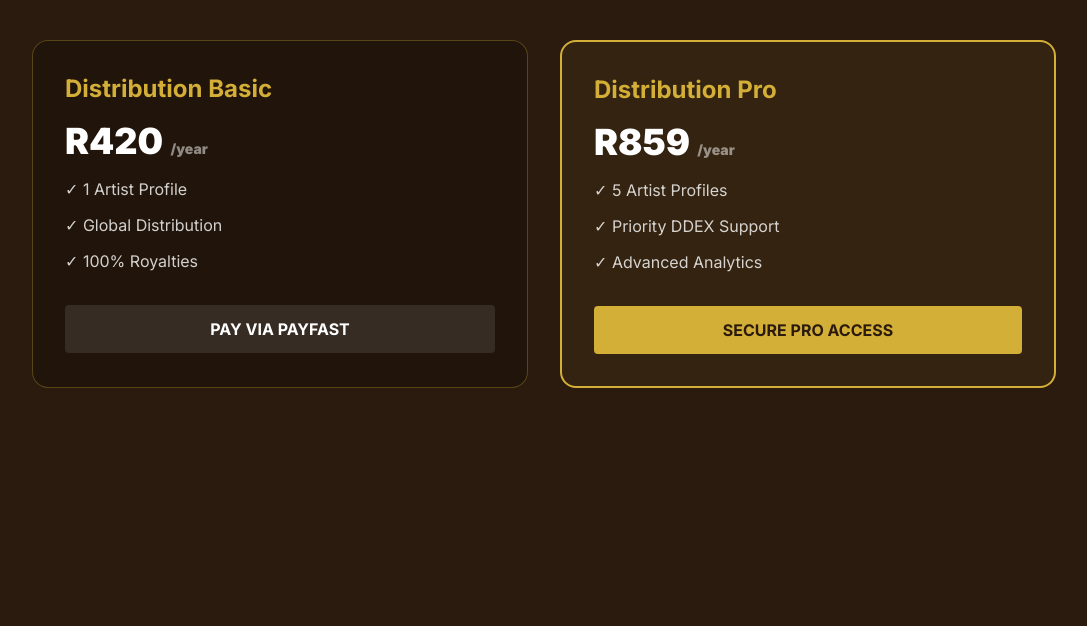
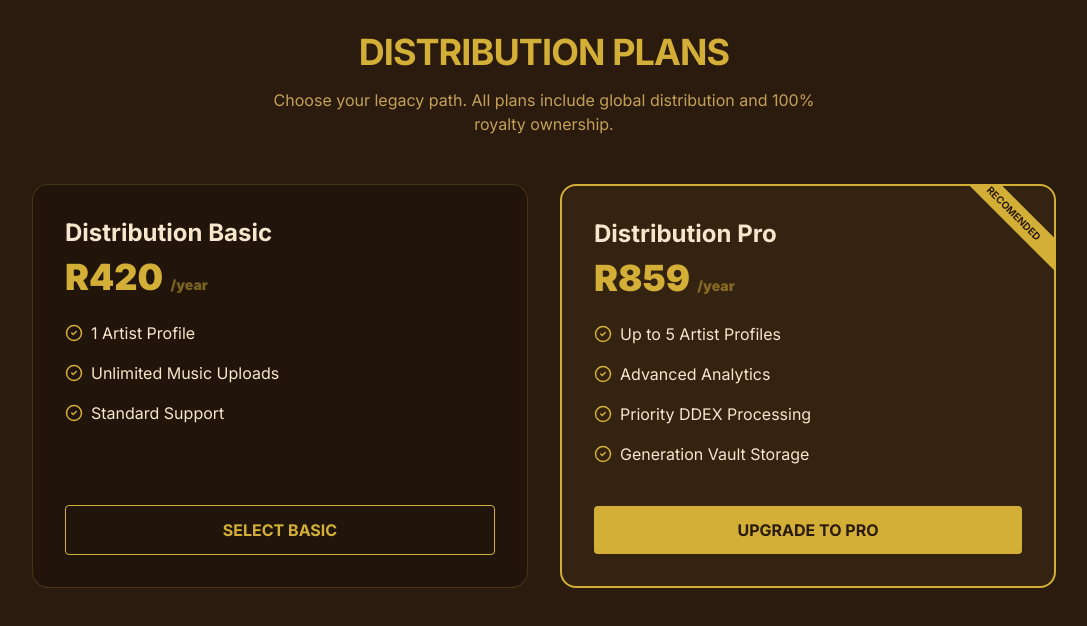
Before and after one commit to recordingsabantu/AMV-Vault-Pro, a Next.js app: page /pricing in a window 1280 px wide. Shown: the top 626 px of the page, without its empty margins (96-1183 px from the left). Built offline with nearby package versions, Linux system fonts and the light colour scheme.

Commit message:
Update page.tsx

```diff
--- a/app/pricing/page.tsx
+++ b/app/pricing/page.tsx
@@ -1,33 +1,37 @@
+import { CheckCircle2 } from 'lucide-react';
+import Link from 'next/link';
+
 export default function Pricing() {
   return (
-    <div className="min-h-screen bg-[#2A1B0E] p-10">
-      <div className="grid md:grid-cols-2 gap-8 max-w-5xl mx-auto">
+    <div className="min-h-screen bg-[#2A1B0E] text-[#F5E6CC] p-8 flex flex-col items-center">
+      <h1 className="text-[#D4AF37] text-4xl font-bold mb-4 tracking-tight text-center uppercase">Distribution Plans</h1>
+      <p className="text-[#C5A059] mb-12 text-center max-w-xl">Choose your legacy path. All plans include global distribution and 100% royalty ownership.</p>
+
+      <div className="grid md:grid-cols-2 gap-8 w-full max-w-5xl">
         {/* Basic Plan */}
-        <div className="border border-[#D4AF37]/30 p-8 rounded-2xl bg-black/20">
-          <h2 className="text-[#D4AF37] text-2xl font-bold">Distribution Basic</h2>
-          <p className="text-4xl font-black my-4">R420 <span className="text-sm opacity-50">/year</span></p>
-          <ul className="space-y-3 mb-8 opacity-80">
-            <li>✓ 1 Artist Profile</li>
-            <li>✓ Global Distribution</li>
-            <li>✓ 100% Royalties</li>
+        <div className="bg-black/20 border border-[#D4AF37]/20 p-8 rounded-2xl flex flex-col">
+          <h2 className="text-2xl font-bold mb-2">Distribution Basic</h2>
+          <p className="text-[#D4AF37] text-4xl font-black mb-6">R420 <span className="text-sm opacity-50">/year</span></p>
+          <ul className="space-y-4 mb-10 flex-1">
+            <li className="flex items-center gap-2"><CheckCircle2 size={18} className="text-[#D4AF37]"/> 1 Artist Profile</li>
+            <li className="flex items-center gap-2"><CheckCircle2 size={18} className="text-[#D4AF37]"/> Unlimited Music Uploads</li>
+            <li className="flex items-center gap-2"><CheckCircle2 size={18} className="text-[#D4AF37]"/> Standard Support</li>
           </ul>
-          <button className="w-full bg-white/10 py-3 rounded hover:bg-[#D4AF37] hover:text-black transition font-bold">
-            PAY VIA PAYFAST
-          </button>
+          <Link href="/api/pay/basic" className="bg-transparent border border-[#D4AF37] text-[#D4AF37] py-3 rounded text-center font-bold hover:bg-[#D4AF37] hover:text-[#2A1B0E] transition">SELECT BASIC</Link>
         </div>
 
         {/* Pro Plan */}
-        <div className="border-2 border-[#D4AF37] p-8 rounded-2xl bg-[#D4AF37]/5">
-          <h2 className="text-[#D4AF37] text-2xl font-bold">Distribution Pro</h2>
-          <p className="text-4xl font-black my-4">R859 <span className="text-sm opacity-50">/year</span></p>
-          <ul className="space-y-3 mb-8 opacity-80">
-            <li>✓ 5 Artist Profiles</li>
-            <li>✓ Priority DDEX Support</li>
-            <li>✓ Advanced Analytics</li>
+        <div className="bg-[#D4AF37]/5 border-2 border-[#D4AF37] p-8 rounded-2xl flex flex-col relative overflow-hidden">
+          <div className="absolute top-4 right-[-35px] bg-[#D4AF37] text-[#2A1B0E] py-1 px-10 rotate-45 text-[10px] font-bold">RECOMENDED</div>
+          <h2 className="text-2xl font-bold mb-2">Distribution Pro</h2>
+          <p className="text-[#D4AF37] text-4xl font-black mb-6">R859 <span className="text-sm opacity-50">/year</span></p>
+          <ul className="space-y-4 mb-10 flex-1">
+            <li className="flex items-center gap-2"><CheckCircle2 size={18} className="text-[#D4AF37]"/> Up to 5 Artist Profiles</li>
+            <li className="flex items-center gap-2"><CheckCircle2 size={18} className="text-[#D4AF37]"/> Advanced Analytics</li>
+            <li className="flex items-center gap-2"><CheckCircle2 size={18} className="text-[#D4AF37]"/> Priority DDEX Processing</li>
+            <li className="flex items-center gap-2"><CheckCircle2 size={18} className="text-[#D4AF37]"/> Generation Vault Storage</li>
           </ul>
-          <button className="w-full bg-[#D4AF37] text-[#2A1B0E] py-3 rounded font-bold hover:bg-yellow-500 transition">
-            SECURE PRO ACCESS
-          </button>
+          <Link href="/api/pay/pro" className="bg-[#D4AF37] text-[#2A1B0E] py-3 rounded text-center font-bold hover:bg-[#B8962E] transition">UPGRADE TO PRO</Link>
         </div>
       </div>
     </div>
```
